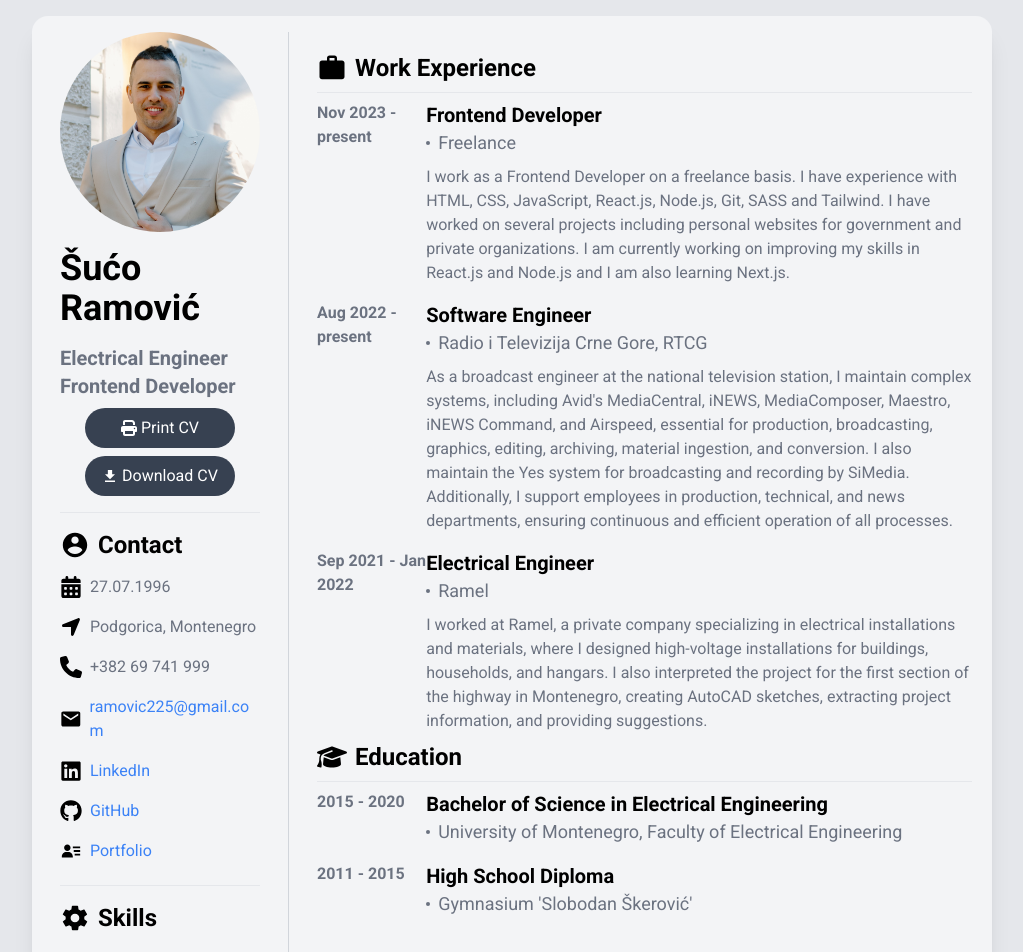
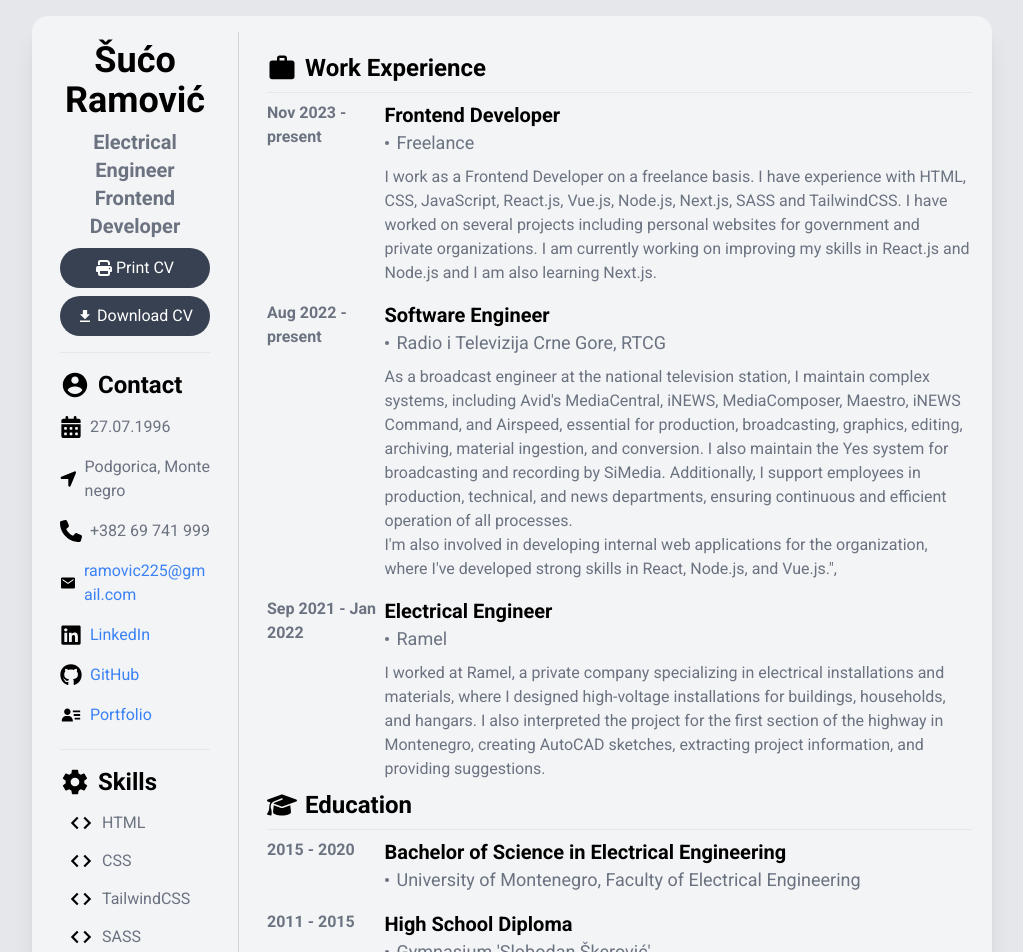
Before and after one commit to Suksii/CV, a React (Vite) app: page / in a window 1280 px wide. Shown: the top 952 px of the page, without its empty margins (128-1151 px from the left). Built offline with nearby package versions, Linux system fonts and the light colour scheme.

Commit message:
Experience data changed

```diff
--- a/src/App.jsx
+++ b/src/App.jsx
@@ -9,7 +9,7 @@ function App() {
     const printRef = useRef();
 
     return (
-      <div className="px-4 xl:px-[10rem] py-4 bg-gray-200">
+      <div className="px-4 xl:px-[10rem] py-4 bg-gray-200 min-h-screen">
           <div className="flex flex-col md:flex-row gap-2 py-4 shadow-xl rounded-2xl bg-gray-100" ref={printRef}>
               <SideInformations printRef={printRef}/>
               <div className="px-3 xl:px-5 py-5">
--- a/src/sections/WorkExperienceSection.jsx
+++ b/src/sections/WorkExperienceSection.jsx
@@ -1,27 +1,43 @@
-import React from 'react';
-import { MdWork } from 'react-icons/md';
+import React from "react";
+import { MdWork } from "react-icons/md";
 const WorkExperienceSection = () => {
-
   const workExperience = [
     {
       position: "Frontend Developer",
       company: "Freelance",
       date: "Nov 2023 - present",
-            description: "I work as a Frontend Developer on a freelance basis. I have experience with HTML, CSS, JavaScript, React.js, Node.js, Git, SASS and Tailwind. I have worked on several projects including personal websites for government and private organizations. I am currently working on improving my skills in React.js and Node.js and I am also learning Next.js."
+      description:
+        "I work as a Frontend Developer on a freelance basis. I have experience with HTML, CSS, JavaScript, React.js, Vue.js, Node.js, Next.js, SASS and TailwindCSS. I have worked on several projects including personal websites for government and private organizations. I am currently working on improving my skills in React.js and Node.js and I am also learning Next.js.",
     },
     {
       position: "Software Engineer",
       company: "Radio i Televizija Crne Gore, RTCG",
       date: "Aug 2022 - present",
-            description: "As a broadcast engineer at the national television station, I maintain complex systems, including Avid's MediaCentral, iNEWS, MediaComposer, Maestro, iNEWS Command, and Airspeed, essential for production, broadcasting, graphics, editing, archiving, material ingestion, and conversion. I also maintain the Yes system for broadcasting and recording by SiMedia. Additionally, I support employees in production, technical, and news departments, ensuring continuous and efficient operation of all processes."
+      description: (
+        <span>
+          As a broadcast engineer at the national television station, I maintain
+          complex systems, including Avid's MediaCentral, iNEWS, MediaComposer,
+          Maestro, iNEWS Command, and Airspeed, essential for production,
+          broadcasting, graphics, editing, archiving, material ingestion, and
+          conversion. I also maintain the Yes system for broadcasting and
+          recording by SiMedia. Additionally, I support employees in production,
+          technical, and news departments, ensuring continuous and efficient
+          operation of all processes.
+          <br />
+          I'm also involved in developing internal web applications for the
+          organization, where I've developed strong skills in React, Node.js,
+          and Vue.js.",
+        </span>
+      ),
     },
     {
       position: "Electrical Engineer",
       company: "Ramel",
       date: "Sep 2021 - Jan 2022",
-            description: "I worked at Ramel, a private company specializing in electrical installations and materials, where I designed high-voltage installations for buildings, households, and hangars. I also interpreted the project for the first section of the highway in Montenegro, creating AutoCAD sketches, extracting project information, and providing suggestions."
-        }
-    ]
+      description:
+        "I worked at Ramel, a private company specializing in electrical installations and materials, where I designed high-voltage installations for buildings, households, and hangars. I also interpreted the project for the first section of the highway in Montenegro, creating AutoCAD sketches, extracting project information, and providing suggestions.",
+    },
+  ];
 
   return (
     <div>
@@ -29,11 +45,13 @@ const WorkExperienceSection = () => {
         <MdWork size={30} />
         <h1 className="text-2xl font-semibold">Work Experience</h1>
       </div>
-            <hr className="w-full"/>
+      <hr className="w-full" />
       {workExperience.map((item, index) => (
         <div key={index} className="flex py-2 flex-col lg:flex-row">
-                    <p className="text-gray-500 font-semibold" style={{flex: 1}}>{item.date}</p>
-                    <div className="flex flex-col" style={{flex: 5}}>
+          <p className="text-gray-500 font-semibold" style={{ flex: 1 }}>
+            {item.date}
+          </p>
+          <div className="flex flex-col" style={{ flex: 5 }}>
             <h1 className="text-xl font-semibold">{item.position}</h1>
             <div className={"flex gap-2 items-center"}>
               <div className="w-1 h-1 bg-gray-500 rounded-full"></div>
@@ -41,7 +59,6 @@ const WorkExperienceSection = () => {
             </div>
             <p className="text-gray-500 text-[16px] pt-2">{item.description}</p>
           </div>
-
         </div>
       ))}
     </div>
--- a/src/sections/sideSection/Header.jsx
+++ b/src/sections/sideSection/Header.jsx
@@ -30,12 +30,12 @@ const Header = ({printRef}) => {
 
     return (
         <>
-        <div className="rounded-full w-[200px] md:w-[200px] h-[200px] mx-auto overflow-hidden">
+        {/* <div className="rounded-full w-[200px] md:w-[200px] h-[200px] mx-auto overflow-hidden">
             <img src={Suco} alt={Suco} className="object-contain scale-105 hover:scale-110"/>
-        </div>
-            <h1 className="text-4xl font-semibold py-4">Šućo Ramović</h1>
-            <p className="text-gray-500 md:text-lg text-xl lg:text-xl font-semibold">Electrical Engineer</p>
-            <p className="text-gray-500 md:text-lg text-xl lg:text-xl font-semibold">Frontend Developer</p>
+        </div> */}
+            <h1 className="text-4xl font-semibold py-2 text-center">Šućo Ramović</h1>
+            <p className="text-gray-500 md:text-lg text-xl lg:text-xl font-semibold text-center">Electrical Engineer</p>
+            <p className="text-gray-500 md:text-lg text-xl lg:text-xl font-semibold text-center">Frontend Developer</p>
             <div className="flex flex-col md:flex-row justify-center flex-wrap gap-2 items-center py-2 no-print">
                 <button onClick={handlePrint} className="flex items-center justify-center gap-1 bg-gray-700 min-w-[150px] md:w-1/3 text-white px-4 py-2 rounded-full hover:-translate-y-1"><span><FaPrint/></span>Print CV</button>
                 <button onClick={downloadCV} className="flex items-center gap-1 justify-center bg-gray-700 min-w-[150px] md:w-1/3 text-white px-4 py-2 rounded-full hover:-translate-y-1"><span><IoMdDownload/></span>Download CV</button>
--- a/src/sections/sideSection/Skills.jsx
+++ b/src/sections/sideSection/Skills.jsx
@@ -1,20 +1,24 @@
-import React from 'react';
-import {IoMdSettings} from "react-icons/io";
-import {BiCode} from "react-icons/bi";
+import React from "react";
+import { IoMdSettings } from "react-icons/io";
+import { BiCode } from "react-icons/bi";
 
 const Skills = () => {
-
   const skills = [
-        {icon: <BiCode size={26}/>, text: "HTML"},
-        {icon: <BiCode size={26}/>, text: "CSS, TailwindCSS, SASS"},
-        {icon: <BiCode size={26}/>, text: "JavaScript, TypeScript"},
-        {icon: <BiCode size={26}/>, text: "C"},
-        {icon: <BiCode size={26}/>, text: "React.js"},
-        {icon: <BiCode size={26}/>, text: "Node.js"},
-        {icon: <BiCode size={26}/>, text: "MySQL"},
-        {icon: <BiCode size={26}/>, text: "MongoDB"},
-        {icon: <BiCode size={26}/>, text: "Git"},
-    ]
+    { icon: <BiCode size={26} />, text: "HTML" },
+    { icon: <BiCode size={26} />, text: "CSS" },
+    { icon: <BiCode size={26} />, text: "TailwindCSS" },
+    { icon: <BiCode size={26} />, text: "SASS" },
+    { icon: <BiCode size={26} />, text: "JavaScript" },
+    { icon: <BiCode size={26} />, text: "TypeScript" },
+    { icon: <BiCode size={26} />, text: "C" },
+    { icon: <BiCode size={26} />, text: "React.js" },
+    { icon: <BiCode size={26} />, text: "Vue.js" },
+    { icon: <BiCode size={26} />, text: "Node.js" },
+    { icon: <BiCode size={26} />, text: "Next.js" },
+    { icon: <BiCode size={26} />, text: "MySQL" },
+    { icon: <BiCode size={26} />, text: "MongoDB" },
+    { icon: <BiCode size={26} />, text: "Git" },
+  ];
 
   return (
     <div className="md:py-2">
```
Also changed, not shown: 1 other file (tests, documents, lock files or other folders). Lines whose indentation alone changed are shown as unchanged.
